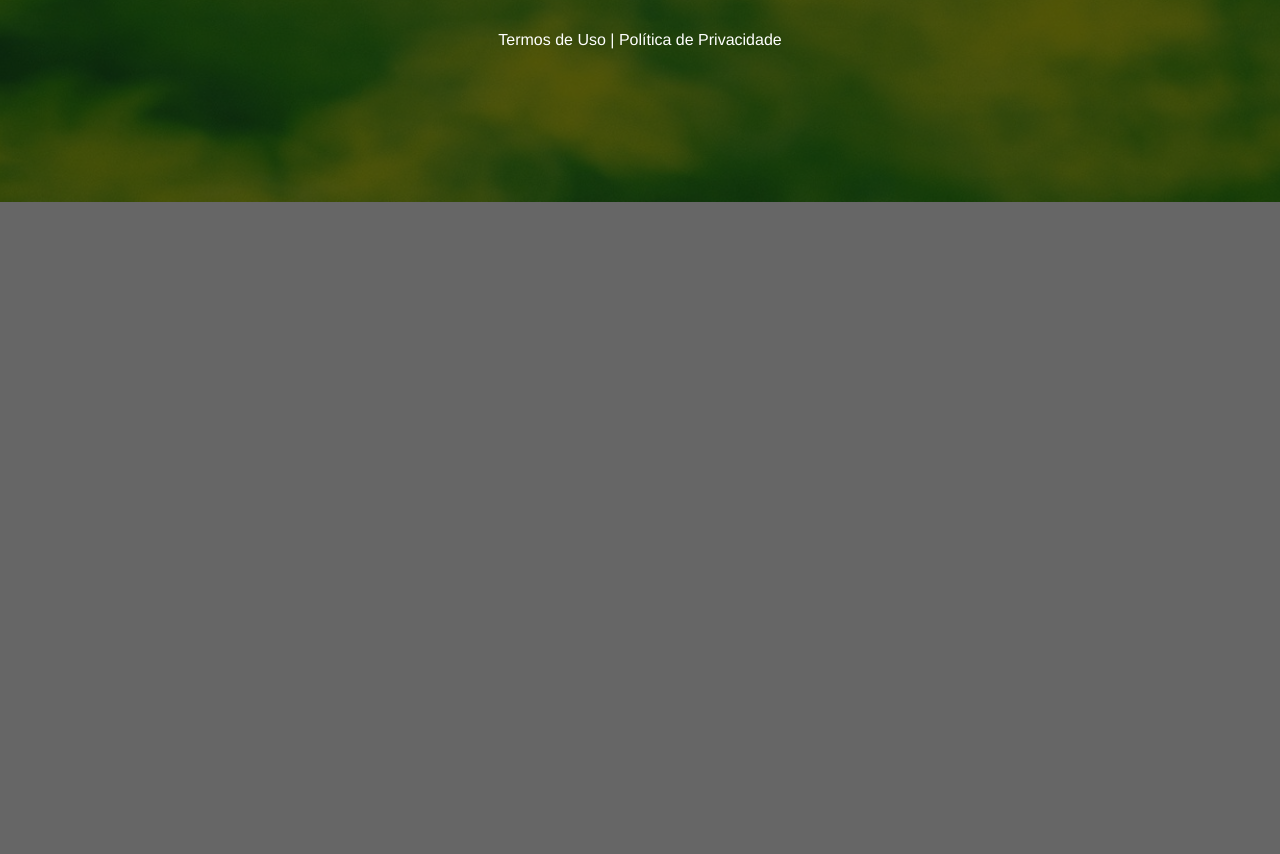
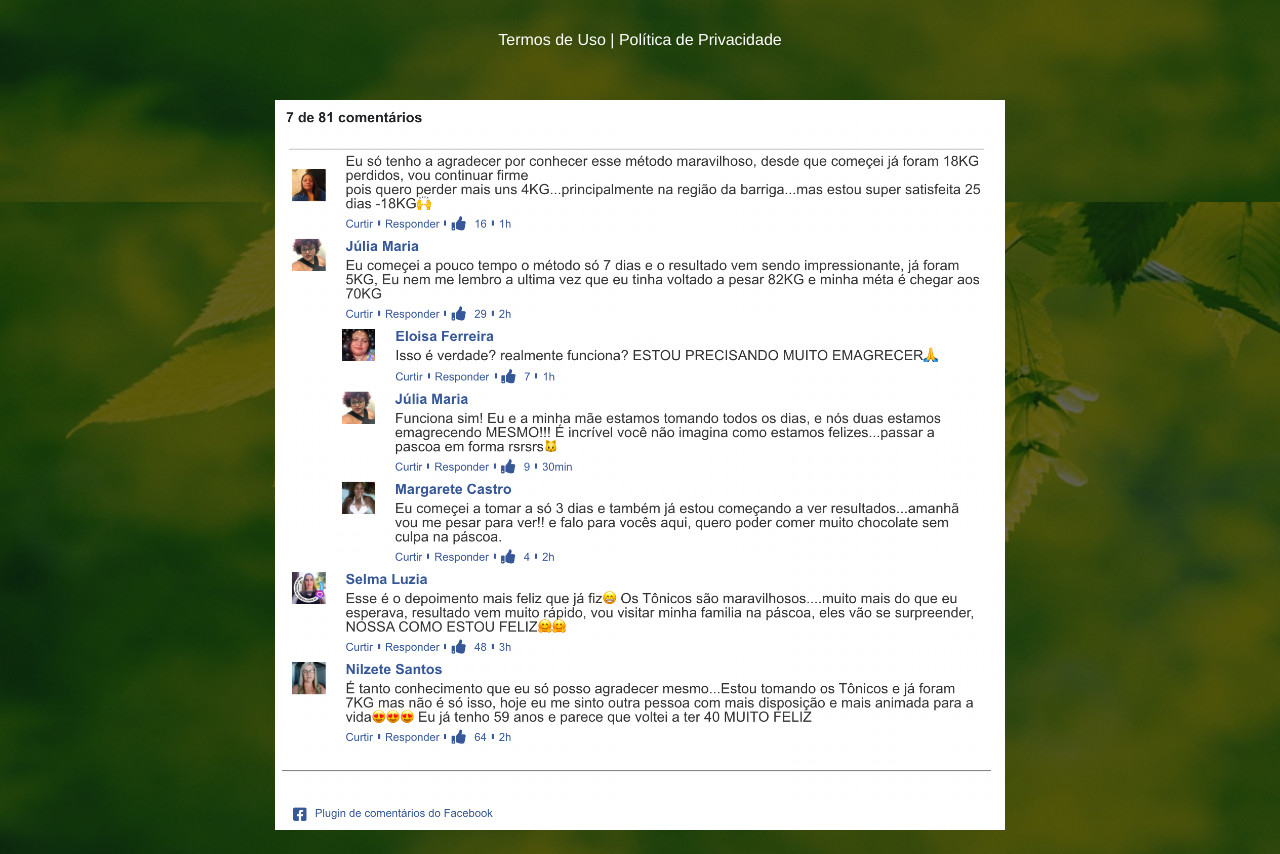
Before and after one commit to nandojo/elixirdiet.online, a plain HTML site: page index.html in a window 1280 px wide. Shown: the part 598-1452 px from the top of the page. Before the commit the page ends 800 px from the top, so only its background shows below. Drawn offline with nearby package versions, Linux system fonts and the light colour scheme.

Commit message:
Update index.html

```diff
--- a/index.html
+++ b/index.html
@@ -58,6 +58,14 @@
       </div>
     </header>
 
+    <header class="py-4">
+      <div class="container">
+        <div class="row justify-content-center">
+          <div class="col-lg-8 text-center">
+            <!-- Imagem Ultrasecreto -->
+            <img class="img-fluid" src="./assets/img/comentarios.png">
+
+
     <script type="text/javascript">
       setTimeout(() => {document.getElementById("cta1").classList.remove("d-none")},1220000); // temporização da Call to Action (em milissegundos)
     </script>
```
